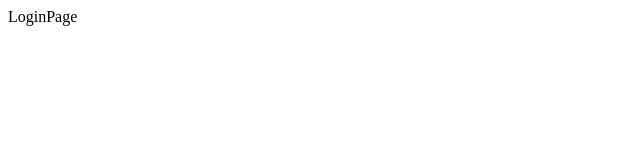
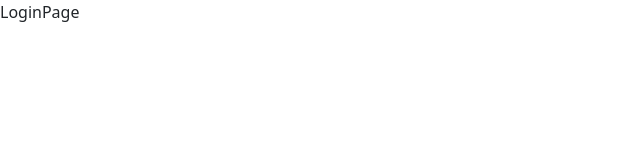
Before and after one commit to christo-zero-john/pbl-academy, a Next.js app: page /auth/login in a window 1280 px wide. Shown: the top 160 px of the page, without its empty margins (0-640 px from the left). Built offline with nearby package versions, Linux system fonts and the light colour scheme.

Commit message:
Found new file,  app/layout.jsx. Committing Via Global Bash Script:git-status-automated.bat

```diff
--- /dev/null
+++ b/app/layout.jsx
@@ -0,0 +1,20 @@
+/**
+ * Layout for the entire application, or Root Layout.
+ */
+
+import Bootstrap from "@/frontend/components/Bootstrap";
+
+export const metadata = {
+  title: "PBL Academy",
+  description:
+    "The Worlds First Proof based learning Platform where you learn things by doing things and getting Hands-On Experience.",
+};
+
+export default function RootLayout({ children }) {
+  return (
+    <html lang="en">
+      <Bootstrap />
+      <body>{children}</body>
+    </html>
+  );
+}
```
